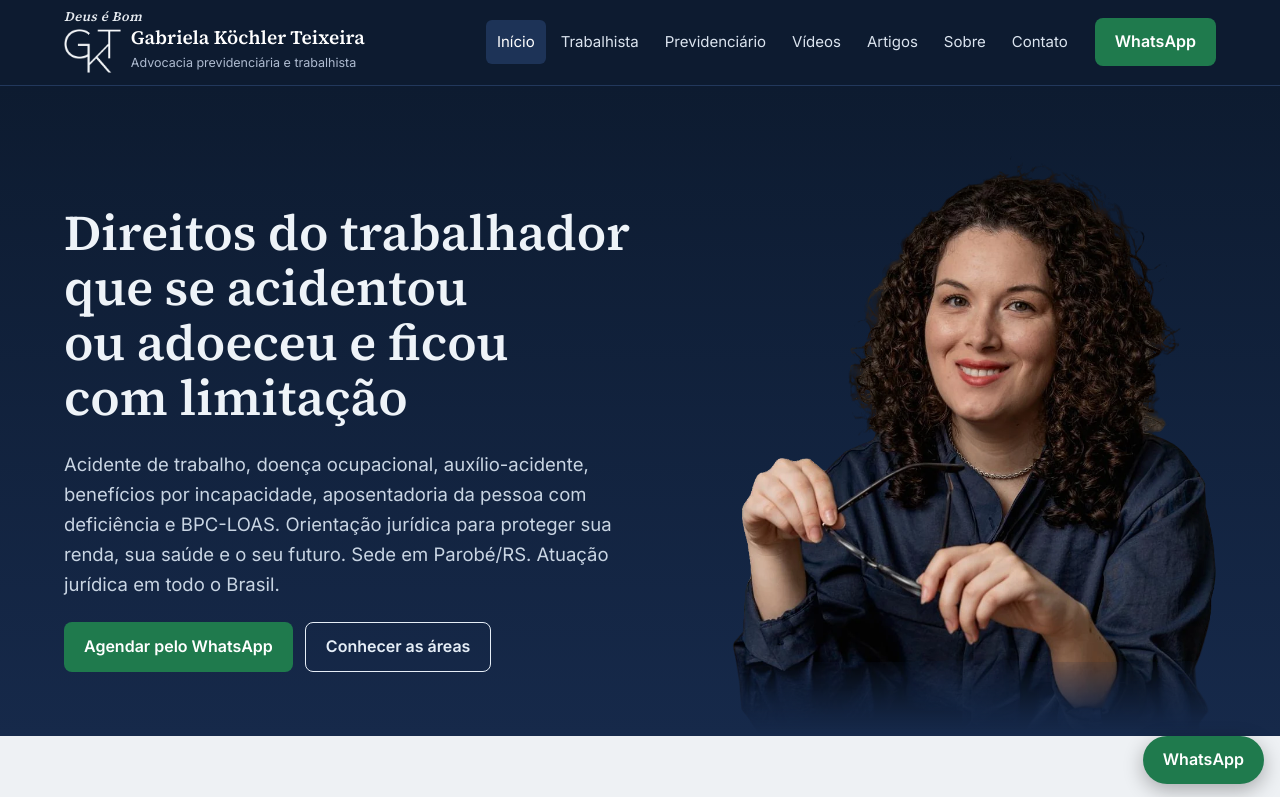
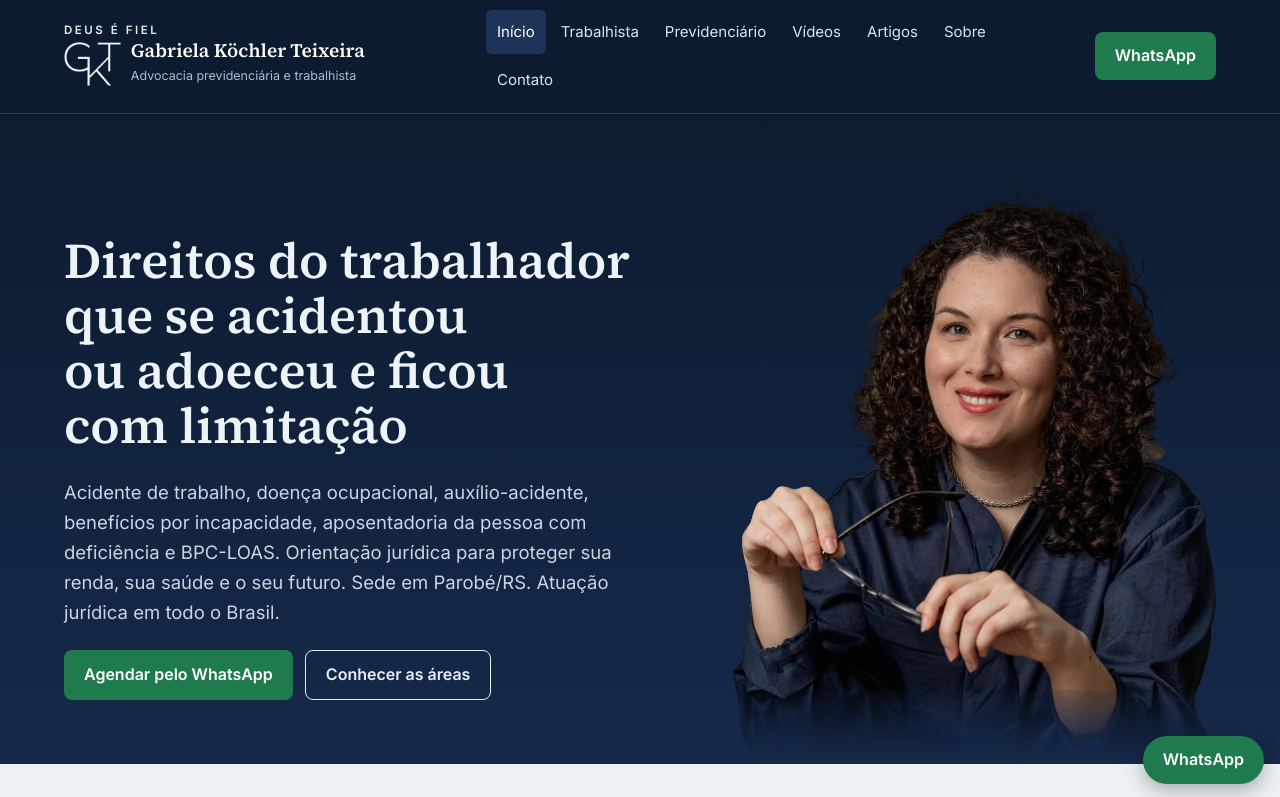
Before and after one commit to gktadvprev-ship-it/gkt-site, a plain HTML site: page index.html in a window 1280 px wide. Shown: the top 797 px of the page. Drawn offline with Linux system fonts and the light colour scheme; a script that the page names is missing.

Commit message:
Troca para 'Deus é Fiel' em maiúsculas espaçadas, como no logo
Co-Authored-By: Claude Opus 5.5 <noreply@anthropic.com>
Claude-Session: https://claude.ai/code/session_018CtHtZa32eH72pdmkvdZqA

```diff
--- a/assets/site.css
+++ b/assets/site.css
@@ -120,3 +120,4 @@ picture.foto{display:block}picture.foto img{display:block;width:100%;height:auto
 @media(max-width:820px){.qr-rodape{display:none}.qr-contato img{width:150px;height:150px}}
 .qr-rodape img{flex:none;max-width:none}
 @media(max-width:600px){.brand{flex-wrap:wrap;column-gap:8px}.brand img.logo{height:34px}.brand>span:not(.deus){flex:1 1 0;min-width:0}.brand b{font-size:16px}.brand small{font-size:11.5px}}
+.brand .deus{font:600 11.5px/1 Inter,system-ui,sans-serif;font-style:normal;text-transform:uppercase;letter-spacing:.22em;color:#e6ebf0}
--- a/index.html
+++ b/index.html
@@ -19,7 +19,7 @@
 </head><body>
 <a class="skip" href="#conteudo">Ir para o conteúdo</a>
 <header class="top"><div class="bar">
-<a class="brand" href="index.html"><span class="deus">Deus é Bom</span><img class="logo" src="assets/logo-gkt-branco-120.png" alt="Logo GKT" width="57" height="44"><span><b>Gabriela Köchler Teixeira</b><small>Advocacia previdenciária e trabalhista</small></span></a>
+<a class="brand" href="index.html"><span class="deus">Deus é Fiel</span><img class="logo" src="assets/logo-gkt-branco-120.png" alt="Logo GKT" width="57" height="44"><span><b>Gabriela Köchler Teixeira</b><small>Advocacia previdenciária e trabalhista</small></span></a>
 <input type="checkbox" id="mtoggle"><label for="mtoggle" class="mlabel">Menu</label>
 <nav class="menu" aria-label="Principal"><a href="index.html" aria-current=page>Início</a><a href="direito-trabalhista.html">Trabalhista</a><a href="direito-previdenciario.html">Previdenciário</a><a href="videos.html">Vídeos</a><a href="artigos.html">Artigos</a><a href="sobre.html">Sobre</a><a href="contato.html">Contato</a></nav>
 <a class="btn wa" href="https://wa.me/5551999443190?text=Ol%C3%A1%21%20Vim%20pelo%20site%20e%20gostaria%20de%20agendar%20um%20atendimento." target="_blank" rel="noopener">WhatsApp</a>
```
Also changed, not shown: 404.html (+1 -1 lines), acidente-de-trabalho-e-doenca-ocupacional.html (+1 -1 lines), aposentadoria-especial.html (+1 -1 lines), aposentadoria-pessoa-com-deficiencia.html (+1 -1 lines), aposentadorias-e-planejamento.html (+1 -1 lines), artigo-aposentadoria-pcd-quem-tem-direito.html (+1 -1 lines), artigos.html (+1 -1 lines), beneficios-por-incapacidade-e-auxilio-acidente.html (+1 -1 lines), bpc-loas.html (+1 -1 lines), contato.html (+1 -1 lines), direito-previdenciario.html (+1 -1 lines), direito-trabalhista.html (+1 -1 lines), privacidade.html (+1 -1 lines), sobre.html (+1 -1 lines), 1 more files.
